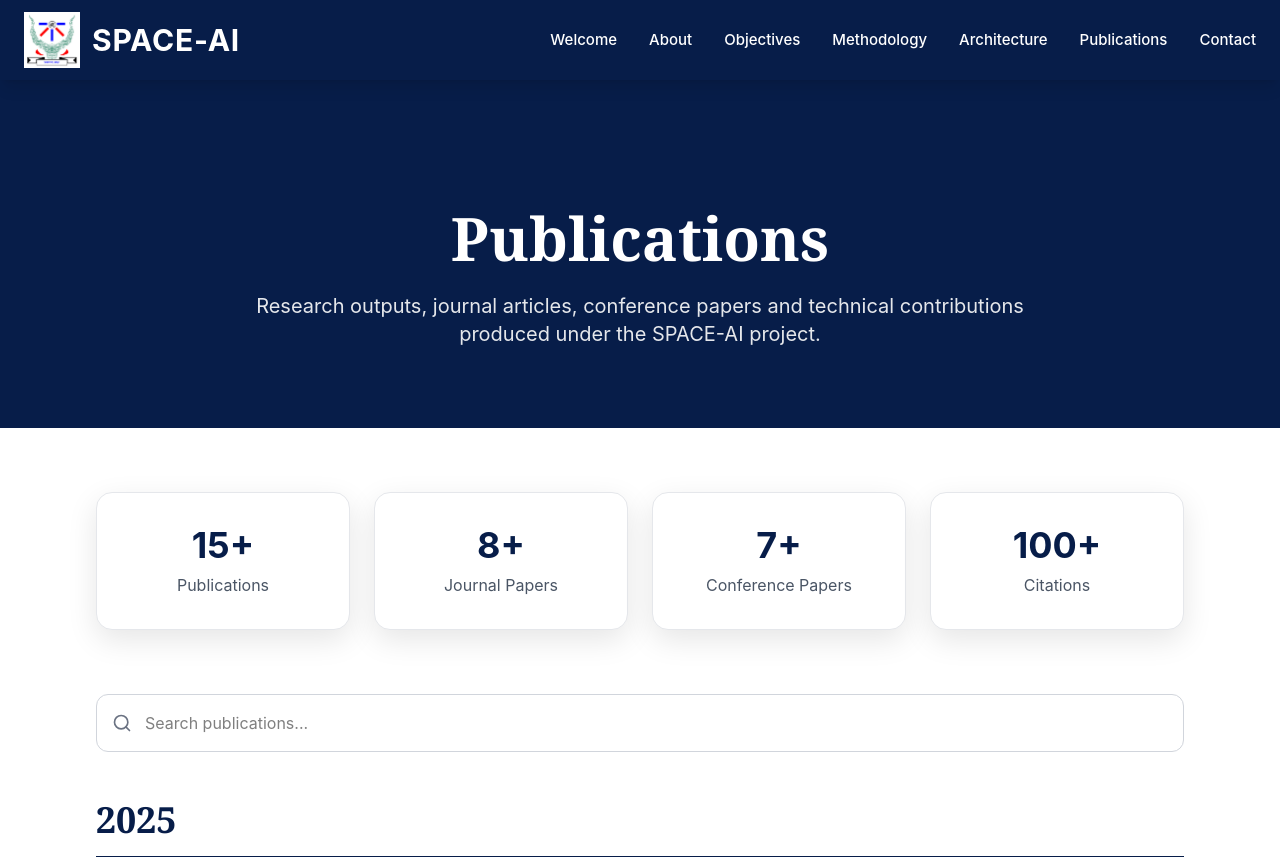
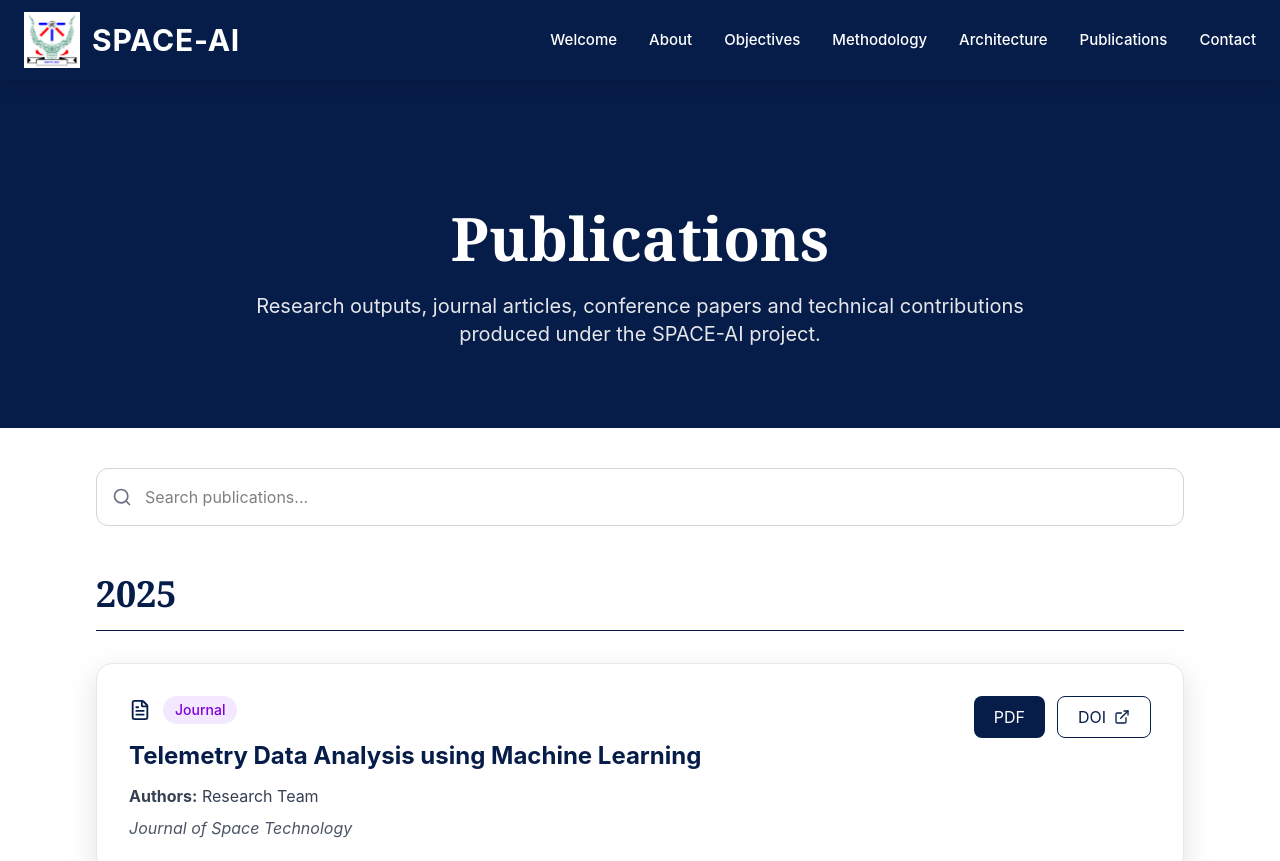
Before and after one commit to MohitChaurasiya1/Space-ai, a React (Vite) app: page /publications in a window 1280 px wide. Shown: the top 861 px of the page. Built offline with nearby package versions, Linux system fonts and the light colour scheme.

Commit message:
Removed stats from publications card

```diff
--- a/src/pages/Publications.jsx
+++ b/src/pages/Publications.jsx
@@ -78,50 +78,9 @@ function Publications() {
         </div>
       </section>
 
-      {/* Stats */}
-
-      <section className="py-16">
-        <div className="max-w-6xl mx-auto px-4 md:px-8">
-          <div className="grid grid-cols-1 md:grid-cols-4 gap-6">
-
-            {[
-              {
-                value: "15+",
-                label: "Publications",
-              },
-              {
-                value: "8+",
-                label: "Journal Papers",
-              },
-              {
-                value: "7+",
-                label: "Conference Papers",
-              },
-              {
-                value: "100+",
-                label: "Citations",
-              },
-            ].map((item, index) => (
-              <div
-                key={index}
-                className="bg-white border border-gray-200 rounded-2xl p-8 shadow-[0_10px_30px_rgba(0,0,0,0.1)] text-center"
-              >
-                <h2 className="text-4xl font-bold text-[#071d49]">
-                  {item.value}
-                </h2>
-
-                <p className="mt-2 text-gray-600">
-                  {item.label}
-                </p>
-              </div>
-            ))}
-          </div>
-        </div>
-      </section>
-
       {/* Search */}
 
-      <section className="pb-12">
+      <section className="pb-12 py-10">
         <div className="max-w-6xl mx-auto px-4 md:px-8">
 
           <div className="relative">
```
